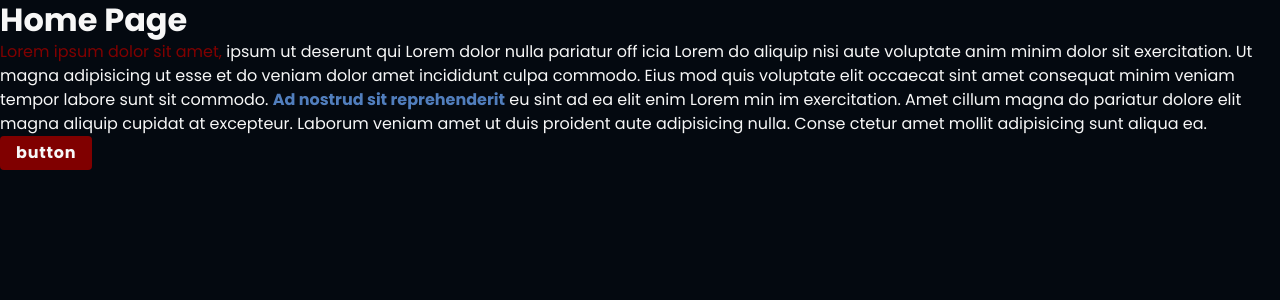
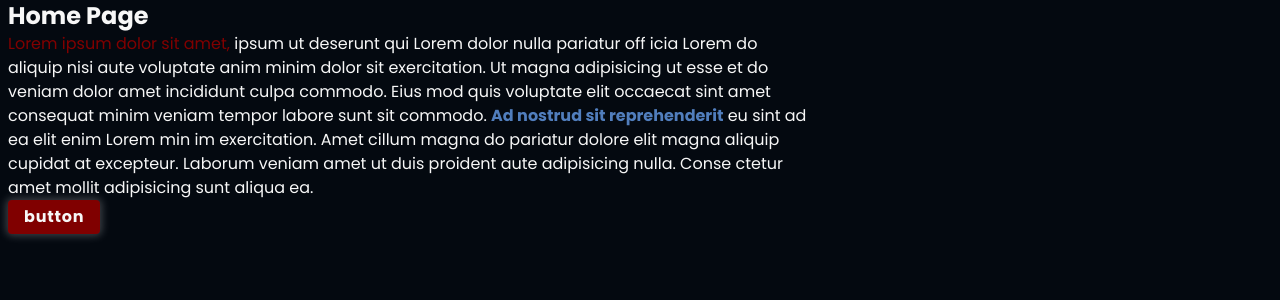
Before and after one commit to jdmallen/rocking-horse, a Nuxt app in the folder frontend/: page / in a window 1280 px wide. Shown: the top 300 px of the page. Built offline with nearby package versions, Linux system fonts and the light colour scheme.

Commit message:
Add container and screen media queries

```diff
--- a/frontend/pages/index.vue
+++ b/frontend/pages/index.vue
@@ -1,5 +1,5 @@
 <template>
-	<div>
+	<article class="container">
 		<h1>Home Page</h1>
 		<p>
 			<a>Lorem ipsum dolor sit amet,</a> ipsum ut deserunt qui Lorem dolor nulla
@@ -13,5 +13,5 @@
 			adipisicing nulla. Conse ctetur amet mollit adipisicing sunt aliqua ea.
 		</p>
 		<button class="btn">button</button>
-	</div>
+	</article>
 </template>
--- a/frontend/styles/global.css
+++ b/frontend/styles/global.css
@@ -81,6 +81,10 @@ button {
 	color: inherit;
 }
 
+p {
+	max-width: 80ch;
+}
+
 a {
 	color: var(--clr-primary)
 }
--- a/frontend/styles/utils.css
+++ b/frontend/styles/utils.css
@@ -1,3 +1,21 @@
+/* xs */
+/* @media screen and (width >= 475px) {} */
+
+/* sm */
+/* @media screen and (width >= 640px) {} */
+
+/* md */
+/* @media screen and (width >= 768px) {} */
+
+/* lg */
+/* @media screen and (width >= 1024px) {} */
+
+/* xl */
+/* @media screen and (width >= 1280px) {} */
+
+/* 2xl */
+/* @media screen and (width >= 1536px) {} */
+
 .btn {
 	display: inline-block;
 	font-weight: 600;
@@ -7,5 +25,65 @@
 	color: var(--body-color);
 	padding: 0.5em 1em;
 	border-radius: 0.25em;
-	box-shadow: 0 0.25em 0.5em hsl(var(--clr-primary) / 50%);
+	box-shadow: 0 0 0.5em 0.1em hsl(var(--clr-white) / 25%);
+	transition: transform 0.1s ease-in-out, box-shadow 0.1s ease-in-out;
 }
+
+.btn:hover {
+	box-shadow: 0 0 0.5em 0.1em hsl(var(--clr-white) / 50%);
+}
+
+.btn:active {
+	transform: translateY(0.125em);
+	box-shadow: 0 0 0.5em 0.1em hsl(var(--clr-white) / 0%);
+}
+
+.container {
+	width: 100%;
+	margin-left: auto;
+	margin-right: auto;
+	padding-left: 0.5rem;
+	padding-right: 0.5rem;
+}
+
+/* xs */
+@media screen and (width >= 475px) {
+	.container {
+		max-width: 475px;
+	}
+}
+
+/* sm */
+@media screen and (width >= 640px) {
+	.container {
+		max-width: 640px;
+	}
+}
+
+/* md */
+@media screen and (width >= 768px) {
+	.container {
+		max-width: 768px;
+	}
+}
+
+/* lg */
+@media screen and (width >= 1024px) {
+	.container {
+		max-width: 1024px;
+	}
+}
+
+/* xl */
+@media screen and (width >= 1280px) {
+	.container {
+		max-width: 1280px;
+	}
+}
+
+/* 2xl */
+@media screen and (width >= 1536px) {
+	.container {
+		max-width: 1536px;
+	}
+}
```
Also changed, not shown: frontend/stylelint.config.js (+7 -0 lines).
